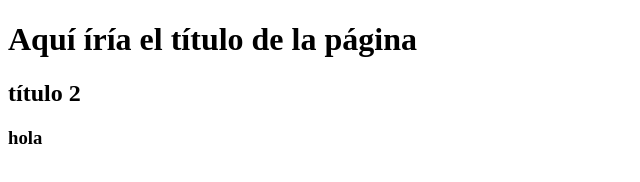
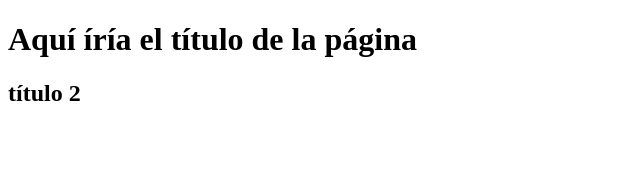
Before and after one commit to alexgr4/prueba-git-hub, a plain HTML site: page index.html in a window 1280 px wide. Shown: the full height of the page, 0-640 px from the left. Drawn offline with Linux system fonts and the light colour scheme.

```diff
--- a/index.html
+++ b/index.html
@@ -9,6 +9,6 @@
 <body>
     <h1>Aquí íría el título de la página</h1>
     <h2>título 2</h2>
-    <h3>hola</h3>
+
 </body>
 </html>
```
